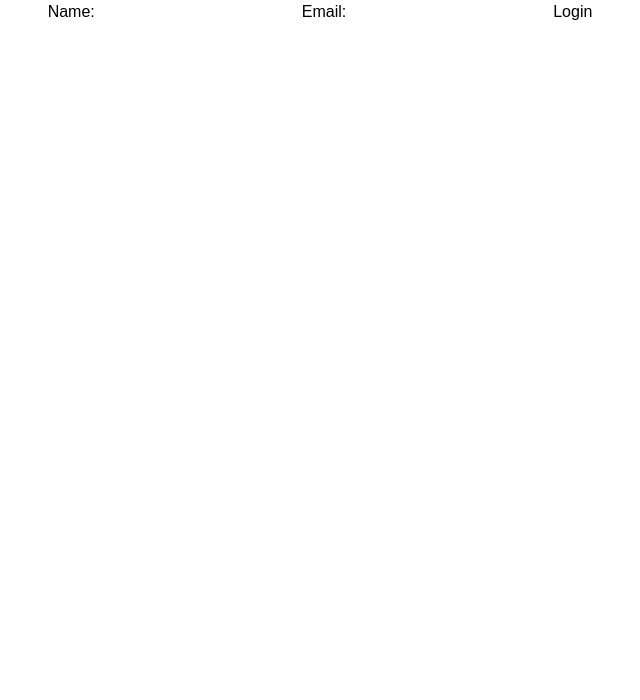
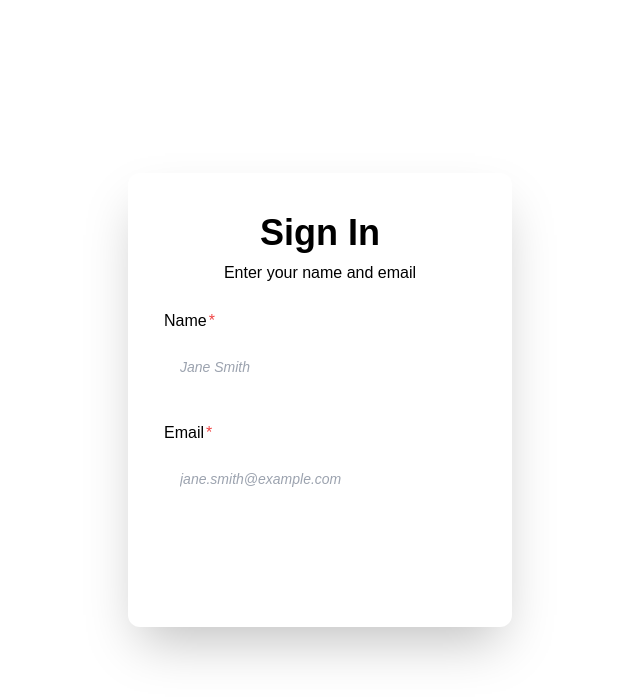
Before and after one commit to vejtheguy/pawsome-adoptions, a React (Create React App) app: page /login in a window 1280 px wide. Shown: the top 700 px of the page, without its empty margins (320-960 px from the left). Built offline with nearby package versions, Linux system fonts and the light colour scheme.

Commit message:
Update login and logout components
Login page set with a card and login inputs required. Logout component updated to log user out and return them to login page.

```diff
--- a/src/auth/login.tsx
+++ b/src/auth/login.tsx
@@ -5,10 +5,18 @@ import { useNavigate } from "react-router";
 const Auth = () => {
   const [name, setName] = useState("");
   const [email, setEmail] = useState("");
+  const [error, setError] = useState(false);
   const nav = useNavigate();
 
   const handleLogin = async (e: FormEvent) => {
     e.preventDefault();
+
+    // Check if both name and email are filled
+    if (!name || !email) {
+      setError(true);
+      return;
+    }
+
     await fetch(`${baseURL}/auth/login`, {
       method: "POST",
       headers: {
@@ -20,35 +28,66 @@ const Auth = () => {
         email,
       }),
     });
+
     nav("/home");
   };
 
   return (
-    <form>
-      <label htmlFor="name">Name:</label>
+    <div className="bg-gradient-to-br from-psLightGray to-psBlue w-full min-h-screen flex justify-center items-center">
+      <form className="flex flex-col md:w-96 h-fit px-8 py-10 text-center bg-white rounded-xl shadow-2xl">
+        <h3 className="mb-2 text-4xl font-extrabold text-psCoral cursor-default">
+          Sign In
+        </h3>
+        <p className="mb-6 text-psMediumGray cursor-default">
+          Enter your name and email
+        </p>
+        <label
+          htmlFor="name"
+          className="mb-2 ml-1 text-start text-psDarkGray cursor-pointer after:content-['*'] after:ml-0.5 after:text-red-500"
+        >
+          Name
+        </label>
         <input
           type="text"
           id="name"
           name="name"
-        className="text-black"
+          placeholder="Jane Smith"
+          className="flex items-center w-full px-5 py-4 mr-2 text-sm font-medium outline-none focus:bg-psLightCoral mb-7 placeholder:text-gray-400 bg-psLightGray text-psDarkGray rounded-lg cursor-pointer placeholder:italic"
           onChange={(e) => setName(e.target.value)}
           required
         />
 
-      <label htmlFor="email">Email:</label>
+        <label
+          htmlFor="email"
+          className="mb-2 ml-1 text-start text-psDarkGray after:content-['*'] after:ml-0.5 after:text-red-500"
+        >
+          Email
+        </label>
         <input
           type="email"
           id="email"
           name="email"
-        className="text-black"
+          placeholder="jane.smith@example.com"
+          className="flex items-center w-full px-5 py-4 mr-2 text-sm font-medium outline-none focus:bg-psLightCoral mb-7 placeholder:text-gray-400 bg-psLightGray text-psDarkGray rounded-lg cursor-pointer placeholder:italic"
           onChange={(e) => setEmail(e.target.value)}
           required
         />
 
-      <button type="submit" onClick={handleLogin}>
-        Login
+        {error && (
+          <p className="mb-2 text-sm text-red-500">
+            Please fill in both name and email
+          </p>
+        )}
+
+        <button
+          type="submit"
+          onClick={handleLogin}
+          className="w-full py-5 text-sm font-semibold leading-none text-white transition duration-200 rounded-lg hover:bg-psCoral bg-psMediumGray"
+        >
+          Sign In
         </button>
       </form>
+    </div>
   );
 };
 
--- a/src/auth/logout.tsx
+++ b/src/auth/logout.tsx
@@ -12,7 +12,14 @@ const LogoutButton = () => {
     nav("/login");
   };
 
-  return <button onClick={handleLogout}>Logout</button>;
+  return (
+    <button
+      onClick={handleLogout}
+      className="w-fit py-3 px-4 font-semibold text-white transition duration-200 rounded-lg hover:bg-psCoral"
+    >
+      Logout
+    </button>
+  );
 };
 
 export default LogoutButton;
```
Lines whose indentation alone changed are shown as unchanged.
